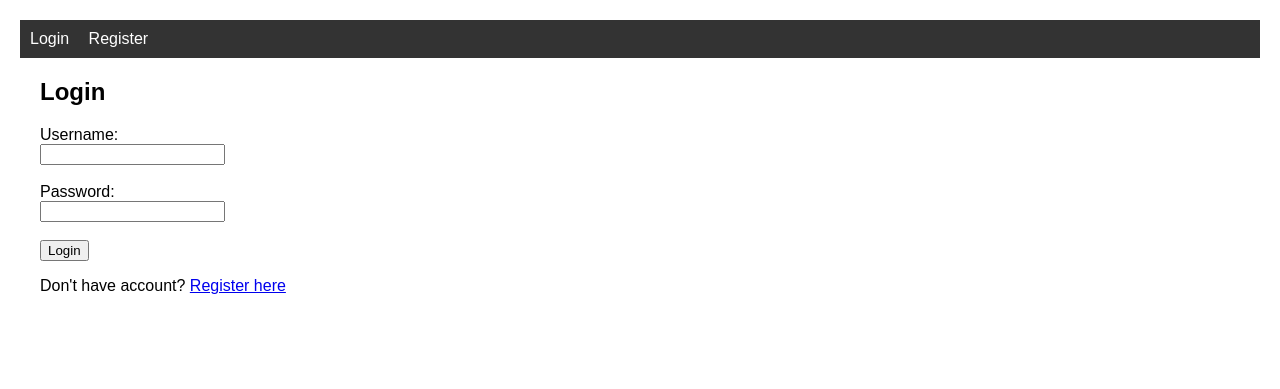
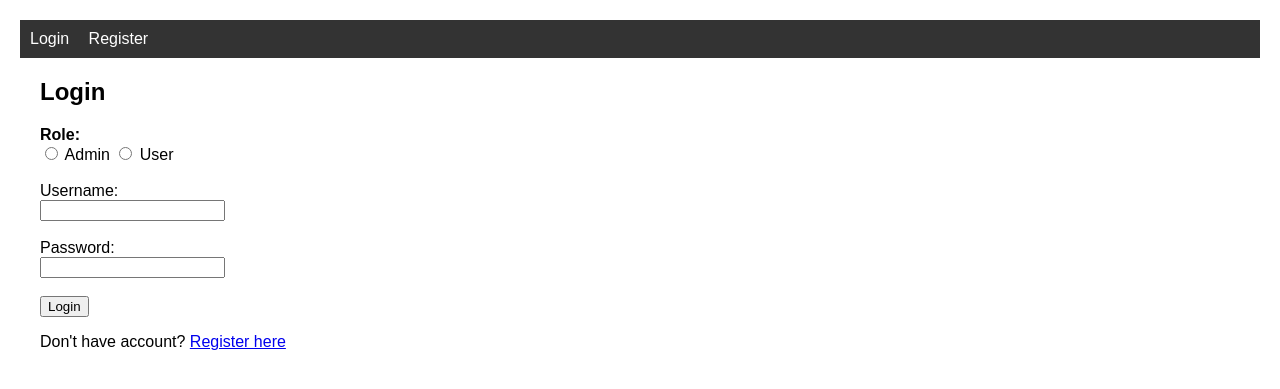
Before and after one commit to kdgohil1819/DMS, a Django app: page /accounts/login/ in a window 1280 px wide. Shown: the top 389 px of the page. Run offline with Django 5.2, Linux system fonts and the light colour scheme.

Commit message:
access control

```diff
--- a/dms_project/accounts/urls.py
+++ b/dms_project/accounts/urls.py
@@ -1,12 +1,12 @@
-# accounts/urls.py
 from django.urls import path
 from . import views
 
-app_name = 'accounts'  # Add this line
+app_name = 'accounts'
 
 urlpatterns = [
     path('register/', views.register_view, name='register'),
     path('login/', views.login_view, name='login'),
     path('logout/', views.logout_view, name='logout'),
     path('dashboard/', views.dashboard_view, name='dashboard'),
+    path('admin-dashboard/', views.admin_dashboard_view, name='admin_dashboard'),
 ]
--- a/dms_project/accounts/views.py
+++ b/dms_project/accounts/views.py
@@ -1,10 +1,14 @@
 # accounts/views.py
+
 from django.shortcuts import render, redirect
 from django.contrib.auth.models import User
 from django.contrib.auth import login, logout, authenticate
 from django.contrib import messages
+from django.contrib.auth.decorators import login_required
+from django.contrib.admin.views.decorators import staff_member_required
 
-# R-1.1 User Registration
+
+# Registration (Only Normal Users)
 def register_view(request):
     if request.method == 'POST':
         username = request.POST['username']
@@ -12,22 +16,19 @@ def register_view(request):
         password = request.POST['password']
         password2 = request.POST['password2']
 
-        # Check if passwords match
         if password != password2:
             messages.error(request, 'Passwords do not match')
             return render(request, 'accounts/register.html')
 
-        # Check if username exists
         if User.objects.filter(username=username).exists():
             messages.error(request, 'Username already taken')
             return render(request, 'accounts/register.html')
 
-        # Check if email exists
         if User.objects.filter(email=email).exists():
             messages.error(request, 'Email already registered')
             return render(request, 'accounts/register.html')
 
-        # Create user
+        # Create normal user (NOT admin)
         user = User.objects.create_user(
             username=username,
             email=email,
@@ -39,29 +40,55 @@ def register_view(request):
 
     return render(request, 'accounts/register.html')
 
-# R-1.2 User Login
+
+# Role-Based Login (Admin & User)
 def login_view(request):
     if request.method == 'POST':
         username = request.POST['username']
         password = request.POST['password']
+        role = request.POST.get('role')  # admin or user
 
         user = authenticate(request, username=username, password=password)
 
         if user is not None:
+
+            # If Admin selected but user is not superuser
+            if role == "admin" and not user.is_superuser:
+                messages.error(request, "You are not authorized as Admin.")
+                return redirect('accounts:login')
+
+            # If User selected but user is admin
+            if role == "user" and user.is_superuser:
+                messages.error(request, "Please login as Admin.")
+                return redirect('accounts:login')
+
             login(request, user)
-            messages.success(request, f'Welcome back, {username}!')
-            return redirect('accounts:dashboard')  # We'll create this later
+
+            if user.is_superuser:
+                return redirect('accounts:admin_dashboard')
+            else:
+                return redirect('accounts:dashboard')
+
         else:
             messages.error(request, 'Invalid username or password')
 
     return render(request, 'accounts/login.html')
 
-# R-1.3 Logout
+
+# Logout
 def logout_view(request):
     logout(request)
     messages.success(request, 'Logged out successfully')
     return redirect('accounts:login')
 
-# Temporary dashboard view
+
+# User Dashboard
+@login_required
 def dashboard_view(request):
     return render(request, 'accounts/dashboard.html')
+
+
+# Admin Dashboard (Only Superuser)
+@staff_member_required
+def admin_dashboard_view(request):
+    return render(request, 'accounts/admin_dashboard.html')
--- a/dms_project/templates/accounts/login.html
+++ b/dms_project/templates/accounts/login.html
@@ -2,19 +2,35 @@
 
 {% block content %}
 <h2>Login</h2>
+
 <form method="post">
     {% csrf_token %}
+
+    <!-- Role Selection -->
+    <div>
+        <label><strong>Role:</strong></label><br>
+        <input type="radio" name="role" value="admin" required> Admin
+        <input type="radio" name="role" value="user" required> User
+    </div>
+    <br>
+
     <div>
         <label>Username:</label><br>
         <input type="text" name="username" required>
     </div>
     <br>
+
     <div>
         <label>Password:</label><br>
         <input type="password" name="password" required>
     </div>
     <br>
+
     <button type="submit">Login</button>
-    <p>Don't have account? <a href="{% url 'accounts:register' %}">Register here</a></p>
+
+    <p>Don't have account?
+        <a href="{% url 'accounts:register' %}">Register here</a>
+    </p>
 </form>
+
 {% endblock %}
```
Also changed, not shown: dms_project/templates/accounts/admin_dashboard.html (added, +11 -0 lines).
